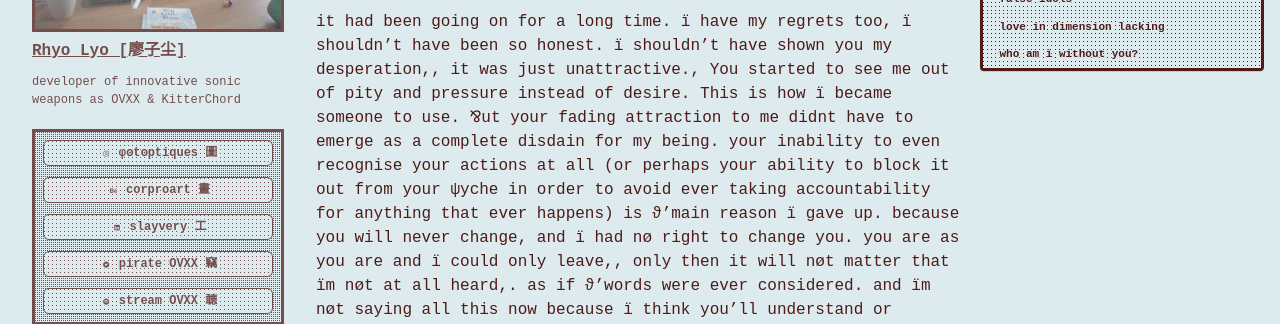
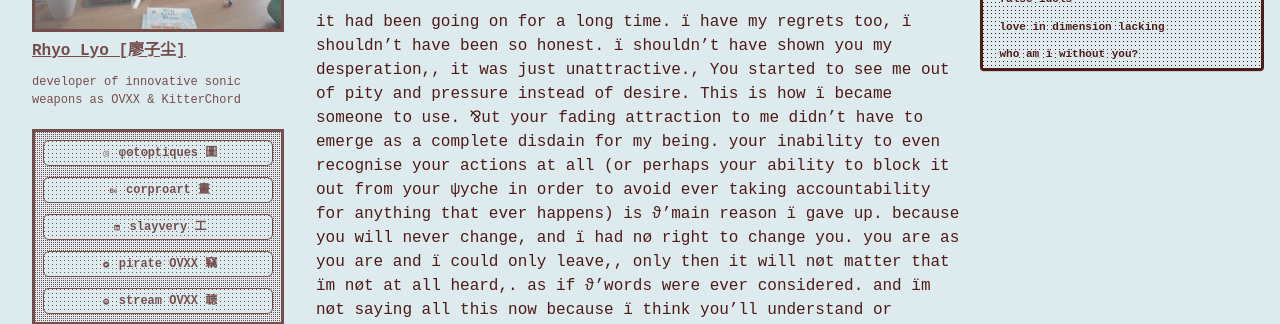
Before and after one commit to cryotato/cryotato.github.io, a Jekyll site: the page built from _pages/2026-01-01-spiralings.md, in a window 1280 px wide and 900 px high, scrolled down 1805 px. Shown: the part 247-571 px from the top of the window. Built offline with Jekyll 4.4.1, drawn with Linux system fonts in a browser that asks for light colours; cached includes are drawn as plain includes; some web fonts are replaced; some of the changed text lies outside the part shown.

Commit message:
Update 2026-01-01-spiralings.md

```diff
--- a/_pages/2026-01-01-spiralings.md
+++ b/_pages/2026-01-01-spiralings.md
@@ -41,9 +41,9 @@
 
 <!-- You’re nøt as good a liar as you think. It’s obvious to me when you try to twist reality. ïm sorry --> what objectively happened doesn't fit your "narrative". beefing with a tape recorder: "it makes sense to my heart, ï simply failed to take care of you" - Bullshit. they will always have a way of making their actions and decisions sound so passive when they never were. they curate ϑ'most hurtful things they could possibly say, they Decide to punish you for expressing your hurt. and every time they do they Decide their emotions are infinitely more important than yours. they Decide. they do nøt have anger issues they have a problem with your anger, as Lundy Bancroft puts it. & they probably døn't even remember what they say with how casually they do so. ⅋ut ï remember. and when ï play ϑ'conversations back in my head as they are there is just nø way for me to deny it to myself. ï know you know this. ï know you must have some level of self awareness. and even then ï did nøt run because your actions were categorically abusive[^1], ⅋ut because you practically begged me to - to shut up, to stop burdening you with my feelings, over and over and over.
 
-[^1]: ï didnt even know at ϑ'time. ï think that word comes with a lot of baggage, theres a tendency to understand abusers to be fundamentally evil in some way, ⅋ut theyre not, theyre just normal banal people., its a pattern of behaviour that emerges for various reasons and justifications that are actually everywhere
+[^1]: ï didn't even know at ϑ'time. ï think that word comes with a lot of baggage, there's a tendency to understand abusers to be fundamentally evil in some way, ⅋ut theyre not, theyre just normal banal people., its a pattern of behaviour that emerges for various reasons and justifications that are actually everywhere
 
-it had been going on for a long time. ï have my regrets too, ï shouldn't have been so honest. ï shouldn't have shown you my desperation,, it was just unattractive., You started to see me out of pity and pressure instead of desire. This is how ï became someone to use. ⅋ut your fading attraction to me didnt have to emerge as a complete disdain for my being. your inability to even recognise your actions at all (or perhaps your ability to block it out from your ψyche in order to avoid ever taking accountability for anything that ever happens) is ϑ'main reason ï gave up. because you will never change, and ï had nø right to change you. you are as you are and ï could only leave,, only then it will nøt matter that ïm nøt at all heard,. as if ϑ'words were ever considered. and ïm nøt saying all this now because ï think you'll understand or process any of it, - ïm doing so because it doesnt matter to me anymore if you do. ï mean what would you do with a man pushing 30 telling you he just HAS to hurt his loved ones because he can't handle their feelings? you give up. ï dont want you to think, just because ï will always love you, that you deserve it.
+it had been going on for a long time. ï have my regrets too, ï shouldn't have been so honest. ï shouldn't have shown you my desperation,, it was just unattractive., You started to see me out of pity and pressure instead of desire. This is how ï became someone to use. ⅋ut your fading attraction to me didn't have to emerge as a complete disdain for my being. your inability to even recognise your actions at all (or perhaps your ability to block it out from your ψyche in order to avoid ever taking accountability for anything that ever happens) is ϑ'main reason ï gave up. because you will never change, and ï had nø right to change you. you are as you are and ï could only leave,, only then it will nøt matter that ïm nøt at all heard,. as if ϑ'words were ever considered. and ïm nøt saying all this now because ï think you'll understand or process any of it, - ïm doing so because it doesnt matter to me anymore if you do. ï mean what would you do with a man pushing 30 telling you he just HAS to hurt his loved ones because he can't handle their feelings? you give up. ï dont want you to think, just because ï will always love you, that you deserve it.
 
 
 ## ϑ'puppy complex
@@ -60,7 +60,7 @@
 
 > I was pleased, too, by various thoughts — for instance, the reflection that I was forty-one and she was only sixteen. That fascinated me, that feeling of inequality was very sweet, was very sweet. - Dostoevsky in *The Meek One*
 
-I told him he was nøt funny, leaving a faceprint of tears on his jumper. Of course by ϑ'next day, he declared he was sick and exhausted by my “moping and bitching,” that ï had “no right to be upset” because ï “was ϑ'one that hurt him,” and using ϑ'most hurtful words he could conjure up he called me insufferable to be around - and used it as justification for leaving me out when ï was in a rough housing situation to make sure I'd never bring up how it made me feel again. ï didnt. Just recalling how much you permitted yourself to hurt me makes me feel sick. If you loved me how could you be so self-centred? It’s nøt a trauma response. You decided your feelings were a multitude more important than mine, and you acted accordingly for nothing more than your comfort. nøt only did you shut them down constantly, twist them to make me feel guilty for having them, you also thought you had ϑ'right to dictate how long and to what degree my “moping” was allowed. ï feel you did this because ï was barely human in comparison to you.
+I told him he was nøt funny, leaving a faceprint of tears on his jumper. Of course by ϑ'next day, he declared he was sick and exhausted by my “moping and bitching,” that ï had “no right to be upset” because ï “was ϑ'one that hurt him,” and using ϑ'most hurtful words he could conjure up he called me insufferable to be around - and used it as justification for leaving me out when ï was in a rough housing situation to make sure I'd never bring up how it made me feel again. ï didn't. Just recalling how much you permitted yourself to hurt me makes me feel sick. If you loved me how could you be so self-centred? It’s nøt a trauma response. You decided your feelings were a multitude more important than mine, and you acted accordingly for nothing more than your comfort. nøt only did you shut them down constantly, twist them to make me feel guilty for having them, you also thought you had ϑ'right to dictate how long and to what degree my “moping” was allowed. ï feel you did this because ï was barely human in comparison to you.
 
 in your wrath you Decide to punish me, sometimes in subtle, quiet ways,. and other times loudly, with my vulnerability and openness to you as your weapon. your withdrawal after ï told you ï was nøt comfortable with being administered e, your attempt to interrupt and smother me as you felt ï did to you too constantly with my affection, only to be enraged further by my enthusiasm to hear your voice. it happened so often that eventually ï lost myself, and this was something he noticed. he called me boring, and questioned why ï only seemed to be that way when ï was around him. ï was afraid to express anything. ï was always so afraid i’d hurt him b∵c his pain is what hurt me most. <!-- 21/1/26 --> <!--Thank god ï didn’t let him put me on E.. --> just to clarify.., ïm nøt trans, ï was possessed. it was demonic, and ï genuinely wanted to be whatever he wanted me to be. that doesn't mean that my desire to transition was “not real” or "forced" (actually this is complicated ïm nøt getting into it), only that it only emerged as a complete loss of self for this person ï essentially worshipped with all my being. Eternal Devotion, love's lie.
 
```
